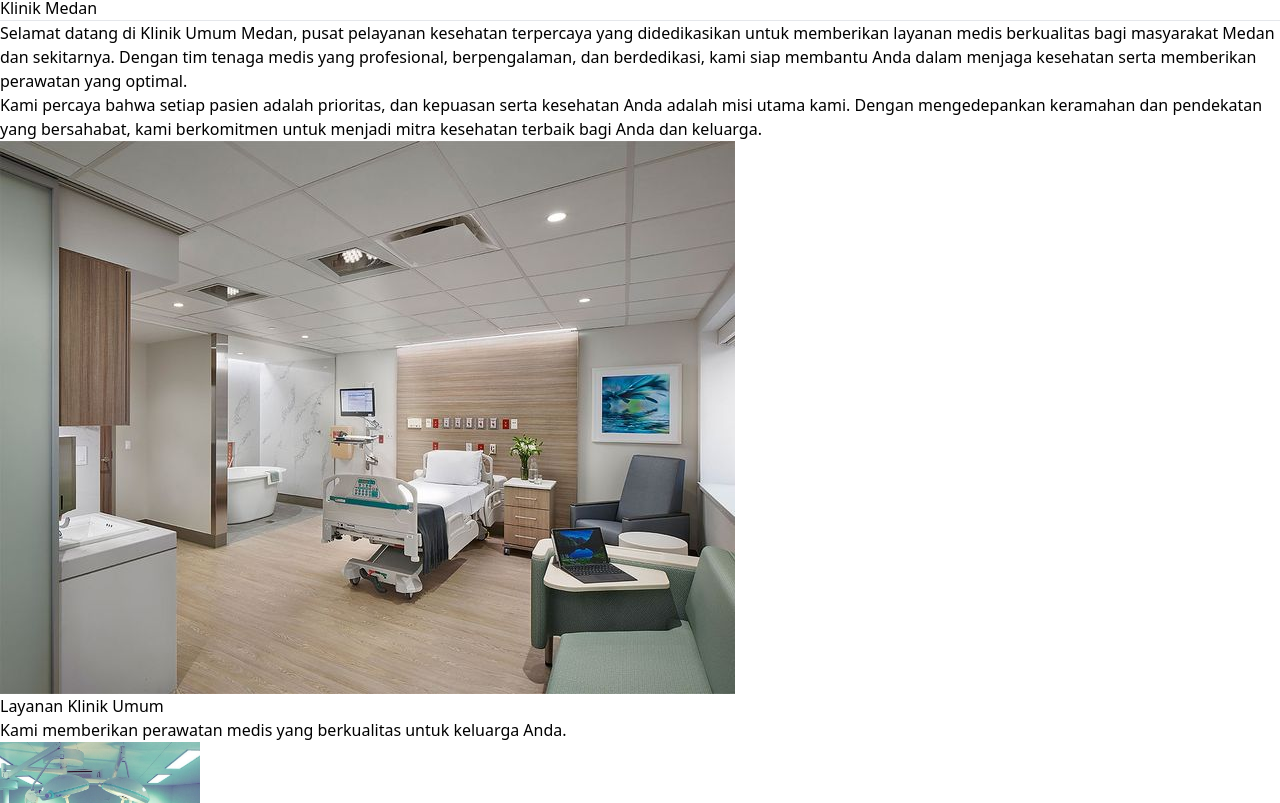
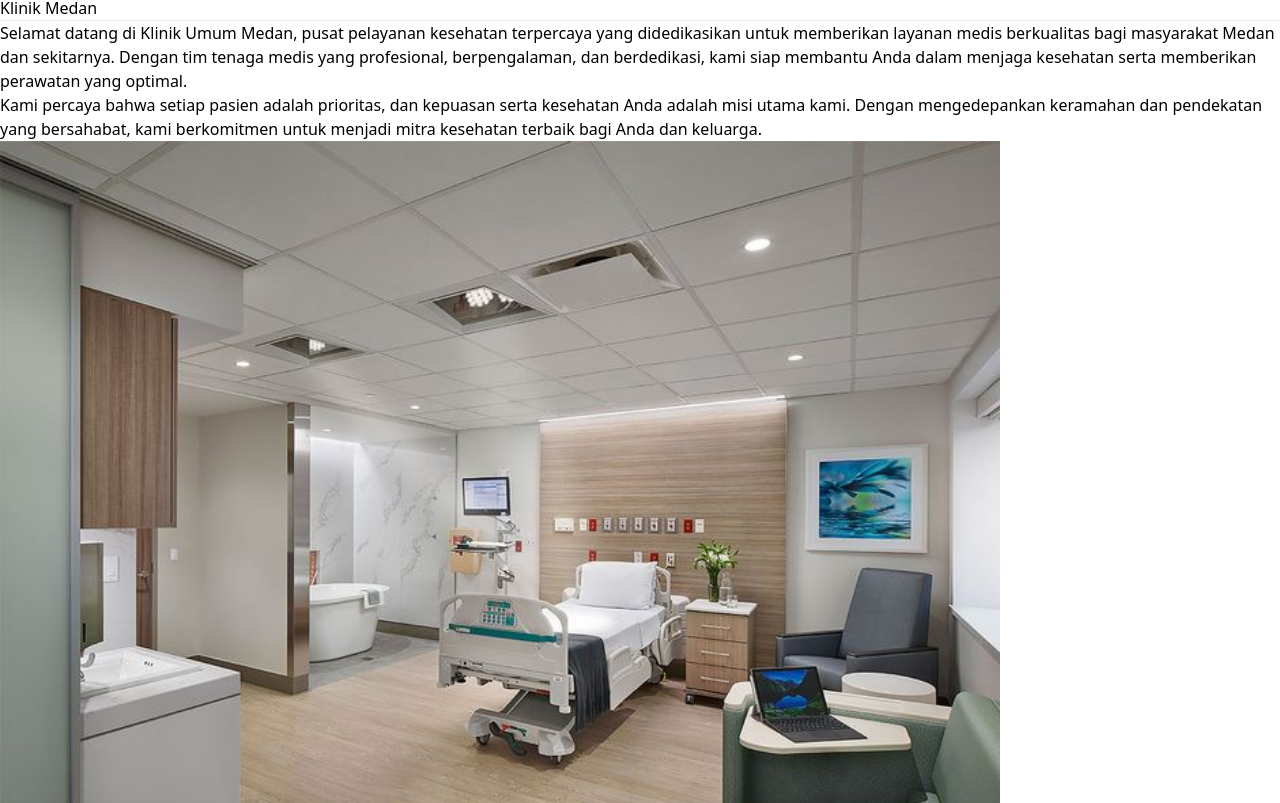
Before and after one commit to H2Vid/Project-Client, a Next.js app: page / in a window 1280 px wide. Shown: the part 797-1600 px from the top of the page. Built offline with nearby package versions, Linux system fonts and the light colour scheme.

Commit message:
mengubah img menjadi Image dari NextJS

```diff
--- a/src/components/about/about.jsx
+++ b/src/components/about/about.jsx
@@ -1,3 +1,4 @@
+import Image from "next/image"
 import React from "react"
 
 const About = () => {
@@ -20,7 +21,7 @@ const About = () => {
         </div>
         <div className="w-full h-auto">
           <div className="relative w-11/12 sm:w-96 h-64 sm:h-80 mx-auto mt-10 bg-teal-100 flex items-center justify-center overflow-hidden">
-            <img src="img/klinik.jpg" alt="Produk" className="relative w-3/4 sm:w-[320px] h-48 sm:h-64 object-cover z-10 transition-transform duration-300 ease-out hover:scale-105 hover:rotate-2" />
+            <Image width={1000} height={10000} src="/img/klinik.jpg" alt="Produk" className="relative w-3/4 sm:w-[320px] h-48 sm:h-64 object-cover z-10 transition-transform duration-300 ease-out hover:scale-105 hover:rotate-2" />
 
             <div className="absolute bottom-0 left-0 w-20 h-16 sm:w-28 sm:h-24 bg-[#00ADAA] transform -translate-y-3 translate-x-2 sm:-translate-y-4 sm:translate-x-3"></div>
 
--- a/src/components/navbar/Navbar.jsx
+++ b/src/components/navbar/Navbar.jsx
@@ -9,7 +9,7 @@ export const Navbar = () => {
 
   return (
     <div className="w-full">
-      <nav className="relative flex flex-wrap items-center justify-between py-2 w-[95%] mx-auto lg:justify-between ">
+      <nav className="relative flex flex-wrap items-center justify-between py-2 space-x-3 w-[95%] mx-auto lg:justify-center ">
         <Link href="/">
           <span className="flex items-center space-x-2 text-2xl font-medium text-indigo-500 dark:text-gray-900">
             <span>
@@ -31,7 +31,7 @@ export const Navbar = () => {
           <ul className="flex flex-col lg:flex-row items-end justify-between flex-1 pt-6 list-none lg:pt-0 lg:flex lg:space-x-6">
             {navigation.map((menu, index) => (
               <li className="nav__item" key={index}>
-                <Link href="/" className="block px-4 py-2 text-[19px] font-normal text-gray-800 no-underline rounded-md dark:text-black hover:text-[#22605f] focus:text-[#5efffc]">
+                <Link href="/" className="block px-4 py-2 text-[19px] font-normal text-gray-800 no-underline rounded-md dark:text-black hover:text-[#22605f] focus:text-[#00ADAA]">
                   {menu}
                 </Link>
               </li>
```
